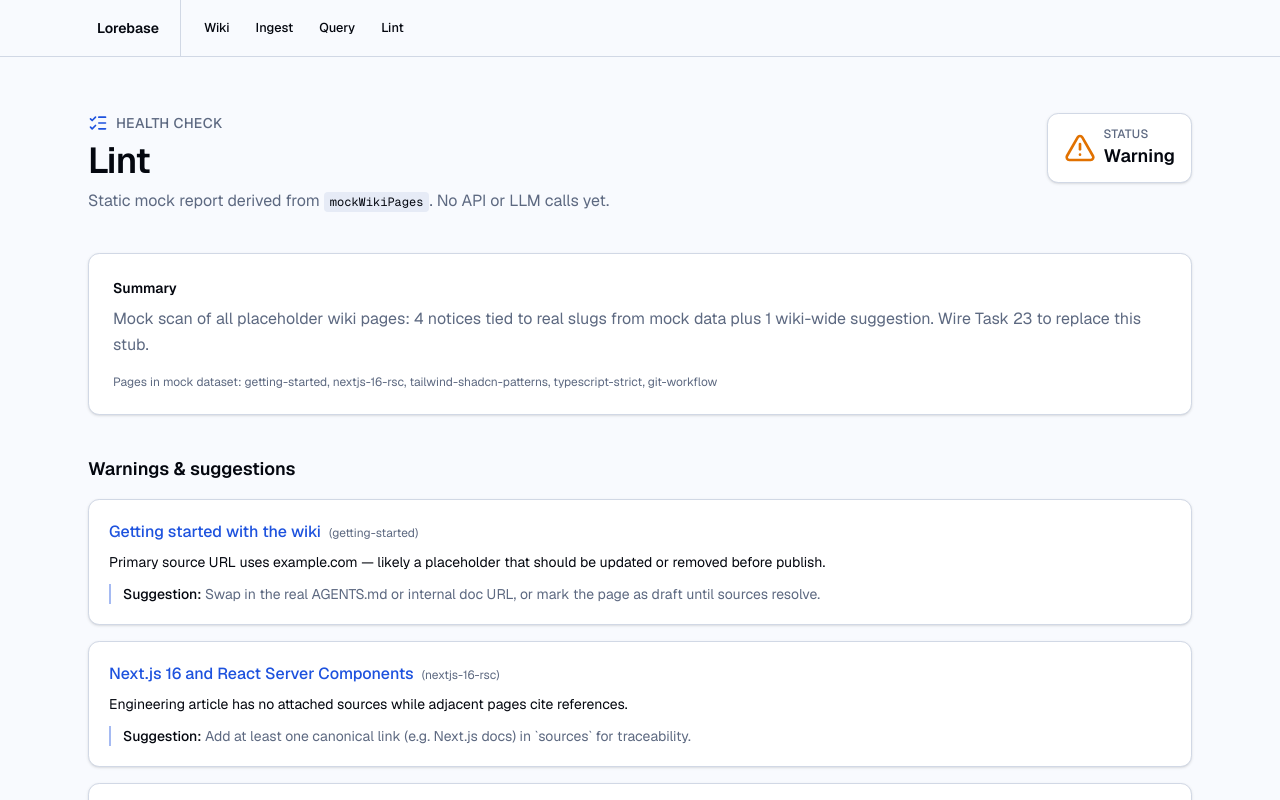
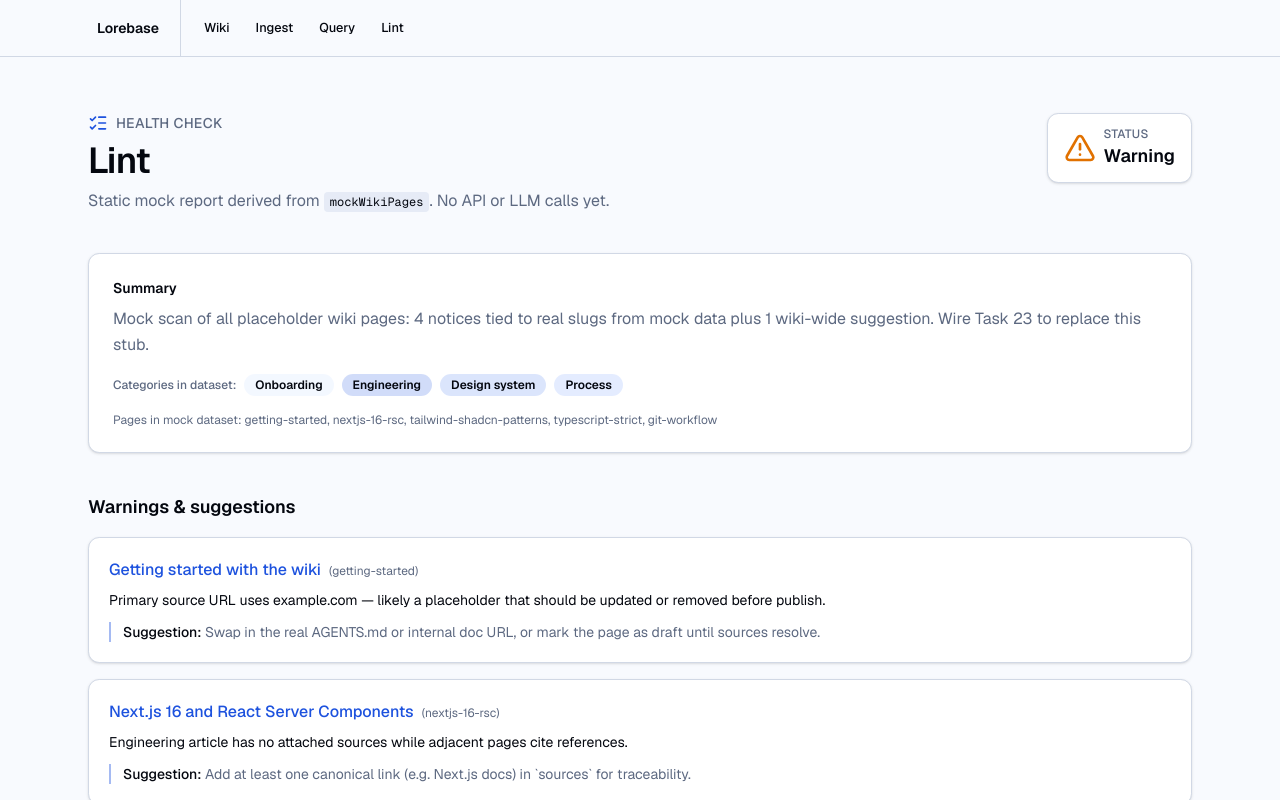
Before and after one commit to ThalesTenebra-plank/ai-accelerator-lorebase, a Next.js app: page /lint in a window 1280 px wide. Shown: the top 800 px of the page. Built offline with nearby package versions, Linux system fonts and the light colour scheme.

Commit message:
feat: enhance LintPage with category badges and introduce CategoryBadge component

```diff
--- a/src/app/lint/page.tsx
+++ b/src/app/lint/page.tsx
@@ -1,8 +1,11 @@
 import Link from "next/link";
 import { AlertTriangle, ListChecks } from "lucide-react";
 
+import { CategoryBadge } from "@/components/CategoryBadge";
 import { mockWikiPages } from "@/lib/mock-data";
 import type { WikiLintResult } from "@/types/wiki";
+
+const mockCategories = [...new Set(mockWikiPages.map((p) => p.category))];
 
 const MOCK_LINT_RESULT = {
   status: "warning",
@@ -108,6 +111,14 @@ export default function LintPage() {
           <p className="mt-2 text-sm leading-relaxed text-muted-foreground sm:text-base">
             {result.summary}
           </p>
+          <div className="mt-4 flex flex-wrap items-center gap-2">
+            <span className="text-xs font-medium text-muted-foreground">
+              Categories in dataset:
+            </span>
+            {mockCategories.map((category) => (
+              <CategoryBadge key={category} category={category} />
+            ))}
+          </div>
           <p className="mt-4 text-xs text-muted-foreground">
             Pages in mock dataset:{" "}
             {mockWikiPages.map((p) => p.slug).join(", ")}
--- /dev/null
+++ b/src/components/CategoryBadge.tsx
@@ -0,0 +1,39 @@
+import { Badge } from "@/components/ui/badge";
+import { cn } from "@/lib/utils";
+
+const categoryTone: Record<string, string> = {
+  Onboarding: "border-transparent bg-chart-5/25 text-foreground",
+  Engineering: "border-transparent bg-chart-1/20 text-foreground",
+  "Design system": "border-transparent bg-chart-2/20 text-foreground",
+  Process: "border-transparent bg-chart-3/20 text-foreground",
+  Playbook: "border-transparent bg-chart-1/18 text-foreground",
+  Reference: "border-transparent bg-chart-2/18 text-foreground",
+  Guide: "border-transparent bg-chart-3/18 text-foreground",
+  "Meeting notes": "border-transparent bg-chart-4/22 text-foreground",
+  "Decision log": "border-transparent bg-chart-5/22 text-foreground",
+};
+
+const fallback = "border-border bg-muted text-muted-foreground";
+
+export type CategoryBadgeProps = Omit<
+  React.ComponentProps<typeof Badge>,
+  "children"
+> & {
+  category: string;
+};
+
+export function CategoryBadge({
+  category,
+  className,
+  ...props
+}: CategoryBadgeProps) {
+  return (
+    <Badge
+      variant="outline"
+      className={cn(categoryTone[category] ?? fallback, className)}
+      {...props}
+    >
+      {category}
+    </Badge>
+  );
+}
--- a/src/components/WikiCard.tsx
+++ b/src/components/WikiCard.tsx
@@ -1,7 +1,7 @@
 import Link from "next/link";
 
 import type { WikiPage } from "@/types/wiki";
-import { Badge } from "@/components/ui/badge";
+import { CategoryBadge } from "@/components/CategoryBadge";
 import { Card, CardContent, CardHeader, CardTitle } from "@/components/ui/card";
 
 type WikiCardProps = {
@@ -16,9 +16,7 @@ export default function WikiCard({ page }: WikiCardProps) {
     >
       <Card className="h-full transition-shadow hover:shadow-md">
         <CardHeader>
-          <Badge variant="secondary" className="w-fit">
-            {page.category}
-          </Badge>
+          <CategoryBadge category={page.category} className="w-fit" />
           <CardTitle>{page.title}</CardTitle>
         </CardHeader>
         <CardContent>
```
